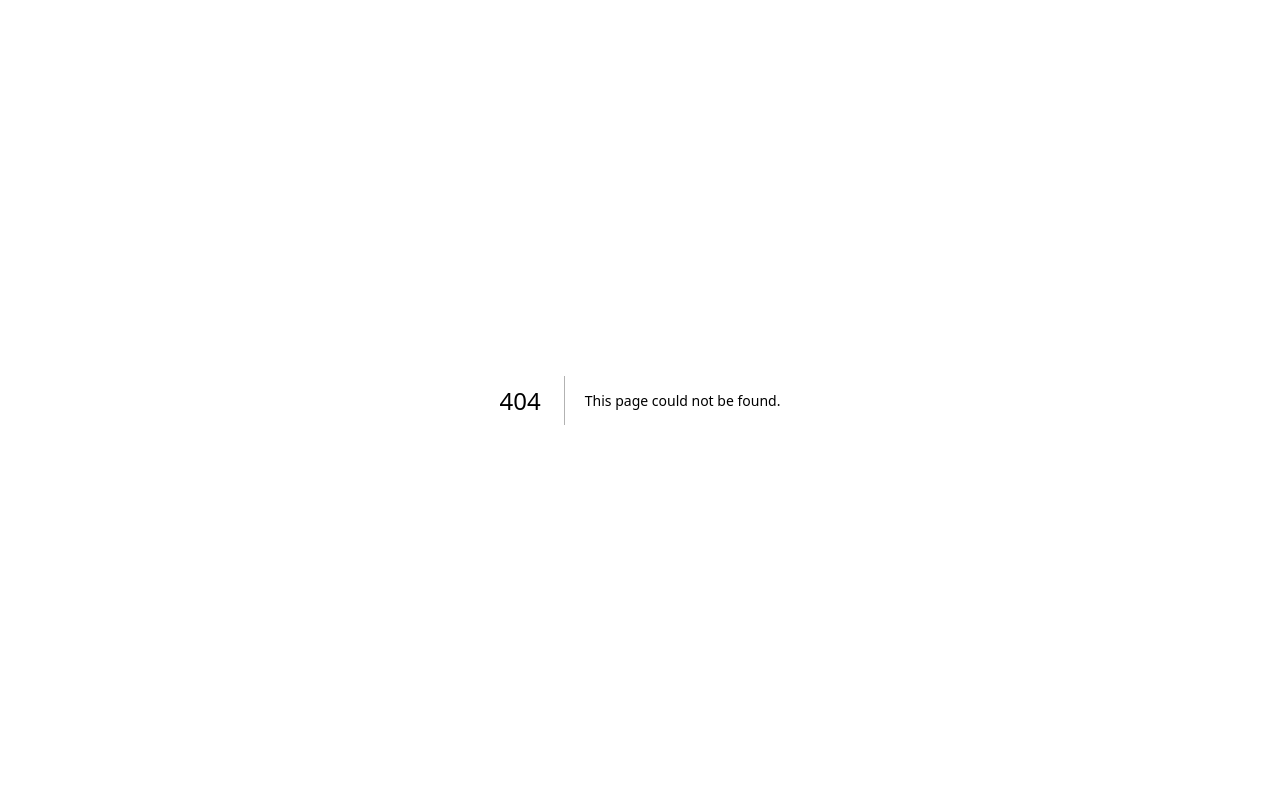
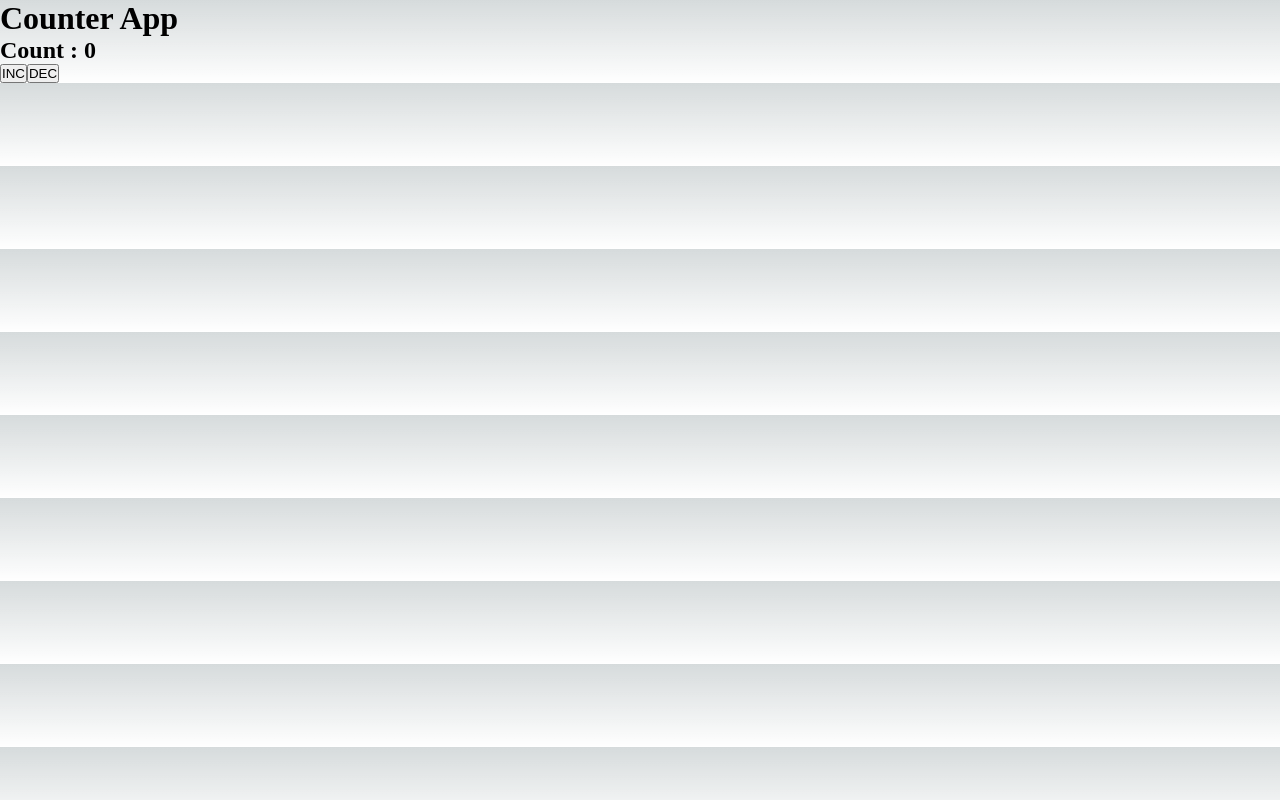
Before and after one commit to Surajy001/ga-next-app, a Next.js app: page /counter in a window 1280 px wide. Before the commit this address had no page. Built offline with nearby package versions, Linux system fonts and the light colour scheme.

Commit message:
Counter page added

```diff
--- /dev/null
+++ b/pages/counter.jsx
@@ -0,0 +1,15 @@
+import React, { useState } from 'react'
+
+const Counter = () => {
+    const [count , setCount]=useState(0);
+  return (
+    <div>
+        <h1>Counter App</h1>
+        <h2>Count : {count}</h2>
+        <button onClick={()=>setCount(count + 1)}>INC</button>
+        <button onClick={()=>setCount(count - 1)}>DEC</button>
+        </div>
+  )
+}
+
+export default Counter
```
